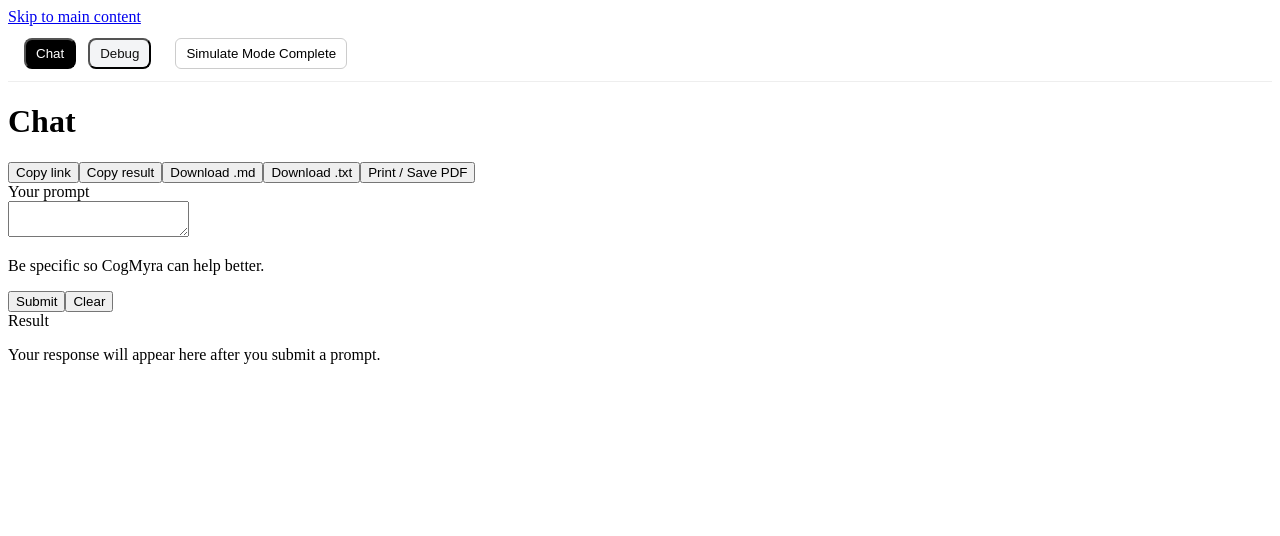
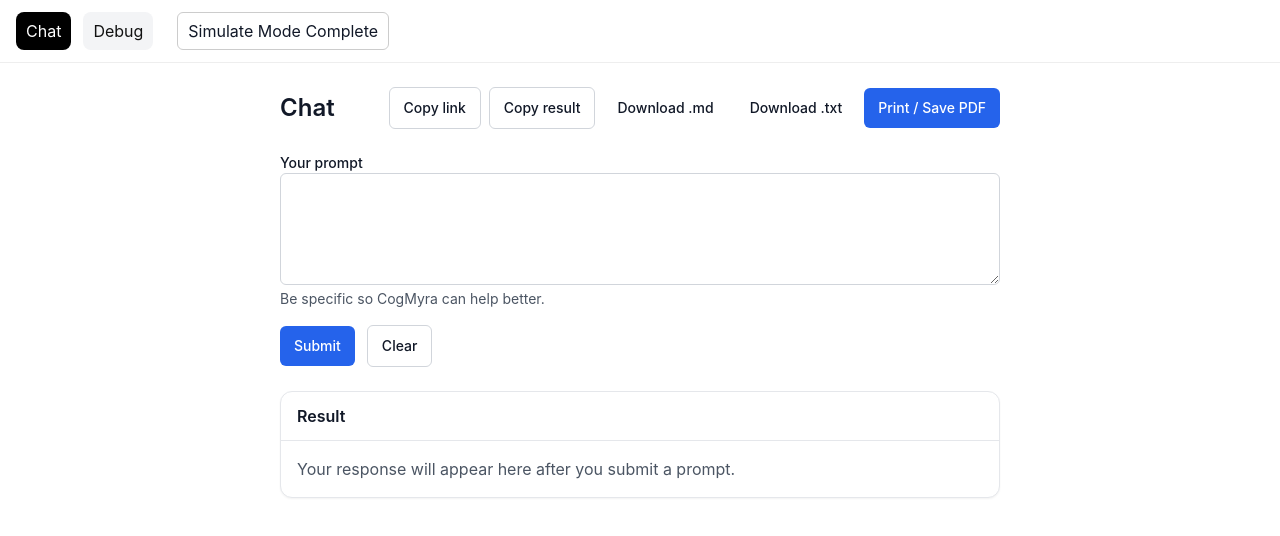
Before and after one commit to CogMyra/cogmyra-web, a React (Vite) app: page / in a window 1280 px wide. Shown: the top 536 px of the page. Built offline with nearby package versions, Linux system fonts and the light colour scheme; no server answers.

Commit message:
Update main.jsx

```diff
--- a/src/main.jsx
+++ b/src/main.jsx
@@ -1,12 +1,14 @@
+// src/main.jsx
 import React from "react";
-import { createRoot } from "react-dom/client";
+import ReactDOM from "react-dom/client";
+import "./index.css";
 import App from "./App.jsx";
 
-// Find the root div created in index.html
-const rootElement = document.getElementById("root");
+// Initialize event logger (queue + batching + offline)
+import { initLogger } from "./lib/logger.js";
+initLogger({ endpoint: "/api/events" });
 
-// Create a React root and render the App component
-createRoot(rootElement).render(
+ReactDOM.createRoot(document.getElementById("root")).render(
   <React.StrictMode>
     <App />
   </React.StrictMode>
```
